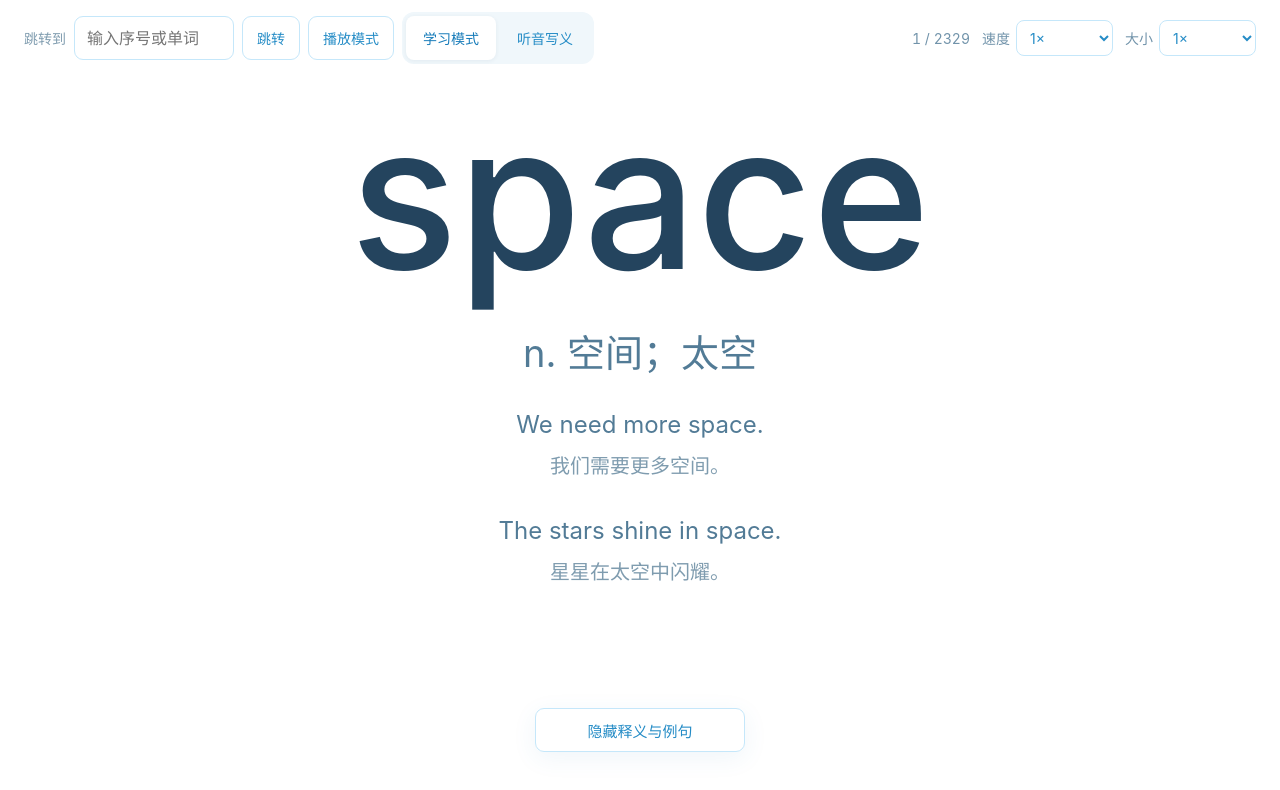
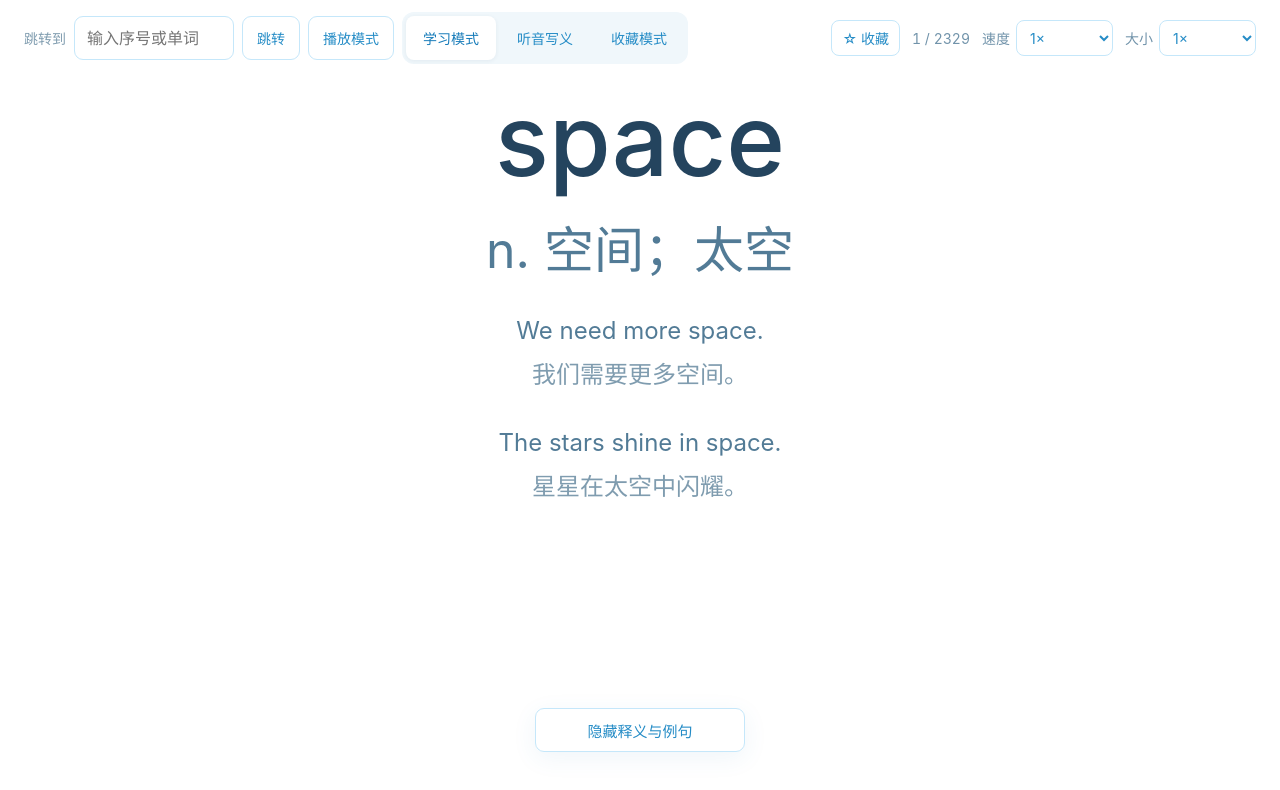
Before and after one commit to clearlove8888/Aword, a Vue app: page / in a window 1280 px wide. Both pictures are taken after a click on the button "显示中文释义与例句". Shown: the top 790 px of the page. Built offline with nearby package versions, Linux system fonts and the light colour scheme.

Commit message:
增加收藏模式

```diff
--- a/src/App.vue
+++ b/src/App.vue
@@ -3,8 +3,10 @@ import { computed, nextTick, onBeforeUnmount, onMounted, ref } from 'vue'
 import words from './data/words.json'
 import { isAnswerCorrect, meaningAnswers } from './answer-check.js'
 
+const wordById = new Map(words.map(word => [word.id, word]))
 const index = ref(0)
 const dictation = ref(false)
+const favoriteMode = ref(false)
 const answer = ref('')
 const answerInput = ref(null)
 const answerState = ref('idle')
@@ -13,7 +15,10 @@ const composing = ref(false)
 const audioMessage = ref('')
 const reviewWords = ref(new Set())
 const meaningStorageKey = 'aword-custom-meanings-v1'
+const favoriteStorageKey = 'aword-favorites-v1'
 const customMeanings = ref(readCustomMeanings())
+const favoriteIds = ref(readFavorites())
+const favoriteMessage = ref('')
 const editingMeaning = ref(false)
 const meaningDraft = ref('')
 const meaningEditor = ref(null)
@@ -26,6 +31,16 @@ function readCustomMeanings() {
     return Object.fromEntries(Object.entries(saved).filter(([, value]) => typeof value === 'string' && value.trim()))
   } catch {
     return {}
+  }
+}
+
+function readFavorites() {
+  try {
+    const saved = JSON.parse(localStorage.getItem(favoriteStorageKey) || '[]')
+    if (!Array.isArray(saved)) return []
+    return [...new Set(saved.filter(id => Number.isInteger(id) && wordById.has(id)))]
+  } catch {
+    return []
   }
 }
 let advanceTimer
@@ -47,18 +62,30 @@ function focusAnswer() {
   nextTick(() => answerInput.value?.focus({ preventScroll: true }))
 }
 
-function toggleDictation() {
+function switchMode(mode) {
+  const currentId = current.value?.id
   stopAudio()
   playMode.value = false
   playCount = 0
-  dictation.value = !dictation.value
+  dictation.value = mode === 'dictation'
+  favoriteMode.value = mode === 'favorites'
   if (audio) audio.loop = true
   touchEnabled = false
   resetQuestion()
+  favoriteMessage.value = ''
+
+  const nextWords = activeWords.value
+  const matchingIndex = nextWords.findIndex(word => word.id === currentId)
+  index.value = matchingIndex >= 0 ? matchingIndex : 0
+
   if (dictation.value) {
     playCurrent()
     focusAnswer()
   }
+}
+
+function toggleDictation() {
+  switchMode(dictation.value ? 'study' : 'dictation')
 }
 
 function nextQuestion() {
@@ -69,9 +96,10 @@ function nextQuestion() {
 
 function moveQuestion(step) {
   if (!dictation.value || editingMeaning.value) return
+  if (!activeWords.value.length) return
   stopAudio()
   playCount = 0
-  index.value = (index.value + step + words.length) % words.length
+  index.value = (index.value + step + activeWords.value.length) % activeWords.value.length
   resetQuestion()
   playCurrent()
   focusAnswer()
@@ -151,17 +179,32 @@ const textScaleOptions = [0.75, 1, 1.25, 1.5]
 let playCount = 0
 const jumpQuery = ref('')
 const jumpMessage = ref('')
+const favoriteWords = computed(() => favoriteIds.value.map(id => wordById.get(id)).filter(Boolean))
+const activeWords = computed(() => favoriteMode.value ? favoriteWords.value : words)
 const current = computed(() => {
-  const word = words[index.value]
+  const word = activeWords.value[index.value]
+  if (!word) return null
   return { ...word, meaning: customMeanings.value[word.word] ?? word.meaning }
 })
+const isCurrentFavorite = computed(() => current.value ? favoriteIds.value.includes(current.value.id) : false)
 const displayStyle = computed(() => ({
   '--quiz-word-size': `${84 * textScale.value}px`,
-  '--quiz-word-fit-size': `${180 / Math.max(current.value.word.length, 1)}cqi`,
+  '--quiz-word-fit-size': `${180 / Math.max(current.value?.word.length || 1, 1)}cqi`,
+  '--desktop-quiz-word-fit-size': `${90 / Math.max(current.value?.word.length || 1, 1)}cqi`,
   '--word-size': `${Math.min(
     18 * textScale.value,
-    165 / Math.max(current.value.word.length, 1),
+    165 / Math.max(current.value?.word.length || 1, 1),
   )}vw`,
+  '--desktop-word-size': `${Math.min(
+    18 * textScale.value,
+    165 / Math.max(current.value?.word.length || 1, 1),
+  ) * 0.5}vw`,
+  '--desktop-meaning-size': `${Math.min(
+    18 * textScale.value,
+    165 / Math.max(current.value?.word.length || 1, 1),
+  ) * 0.25}vw`,
+  '--desktop-quiz-word-size': `${84 * textScale.value * 0.5}px`,
+  '--desktop-quiz-meaning-size': `${84 * textScale.value * 0.25}px`,
   '--meaning-size': `${38 * textScale.value}px`,
   '--example-size': `${24 * textScale.value}px`,
   '--translation-size': `${20 * textScale.value}px`,
@@ -182,7 +225,7 @@ function stopAudio() {
 }
 
 async function playCurrent() {
-  if (!audio) return
+  if (!audio || !current.value) return
   const request = ++requestId
   audio.pause()
   playing.value = false
@@ -248,14 +291,15 @@ function handleAudioEnded() {
   playCount += 1
   if (playCount >= 5) {
     playCount = 0
-    index.value = (index.value + 1) % words.length
+    if (!activeWords.value.length) return
+    index.value = (index.value + 1) % activeWords.value.length
     revealed.value = false
   }
   playCurrent()
 }
 
 function togglePlayMode() {
-  if (dictation.value) return
+  if (dictation.value || !current.value) return
   playMode.value = !playMode.value
   playCount = 0
   stopAudio()
@@ -267,10 +311,10 @@ function jumpToTarget() {
   if (!query) return
   const numeric = /^\d+$/.test(query) ? Number(query) : null
   let targetIndex = numeric !== null
-    ? (numeric >= 1 && numeric <= words.length ? numeric - 1 : -1)
-    : words.findIndex((item) => item.word.toLowerCase() === query.toLowerCase())
+    ? (numeric >= 1 && numeric <= activeWords.value.length ? numeric - 1 : -1)
+    : activeWords.value.findIndex((item) => item.word.toLowerCase() === query.toLowerCase())
   if (targetIndex < 0) {
-    jumpMessage.value = numeric !== null ? `请输入 1-${words.length} 之间的序号` : '没有找到这个单词'
+    jumpMessage.value = numeric !== null ? `请输入 1-${activeWords.value.length} 之间的序号` : '当前列表中没有这个单词'
     return
   }
   const resume = playing.value
@@ -280,6 +324,7 @@ function jumpToTarget() {
   if (dictation.value) resetQuestion()
   revealed.value = false
   jumpMessage.value = ''
+  favoriteMessage.value = ''
   if (document.activeElement instanceof HTMLElement) document.activeElement.blur()
   if (dictation.value) {
     playCurrent()
@@ -289,12 +334,43 @@ function jumpToTarget() {
 
 function moveWord(step) {
   if (dictation.value) return
+  if (!activeWords.value.length) return
   const resume = playing.value
   stopAudio()
   playCount = 0
-  index.value = (index.value + step + words.length) % words.length
+  index.value = (index.value + step + activeWords.value.length) % activeWords.value.length
   revealed.value = false
+  favoriteMessage.value = ''
   if (resume || playMode.value) playCurrent()
+}
+
+function toggleFavorite() {
+  if (!current.value) return
+  const currentId = current.value.id
+  const removing = favoriteIds.value.includes(currentId)
+  const updated = removing
+    ? favoriteIds.value.filter(id => id !== currentId)
+    : [...favoriteIds.value, currentId]
+
+  try {
+    localStorage.setItem(favoriteStorageKey, JSON.stringify(updated))
+  } catch {
+    favoriteMessage.value = '浏览器未能保存收藏，请检查是否允许本地存储后重试。'
+    return
+  }
+
+  const resume = favoriteMode.value && (playing.value || playMode.value)
+  if (favoriteMode.value && removing) stopAudio()
+  favoriteIds.value = updated
+  favoriteMessage.value = removing ? '已取消收藏' : '已收藏当前单词'
+
+  if (favoriteMode.value && removing) {
+    index.value = Math.min(index.value, favoriteWords.value.length - 1)
+    if (index.value < 0) index.value = 0
+    revealed.value = false
+    if (!favoriteWords.value.length) playMode.value = false
+    else if (resume) playCurrent()
+  }
 }
 
 function handleTouchStart(event) {
@@ -419,7 +495,7 @@ onBeforeUnmount(() => {
     @click="handlePageClick"
   >
     <h1
-      v-if="!dictation"
+      v-if="!dictation && current"
       class="word-content"
       @click="handleWordClick"
       :title="playing ? '暂停播放' : '播放录音'"
@@ -427,19 +503,25 @@ onBeforeUnmount(() => {
     <header class="top-toolbar">
     <form class="jump-form" @submit.prevent="jumpToTarget">
       <label for="jump-query">跳转到</label>
-      <input id="jump-query" v-model="jumpQuery" type="text" inputmode="text" placeholder="输入序号或单词" autocomplete="off" />
-      <button type="submit">跳转</button>
-      <button type="button" class="mode-toggle" :disabled="dictation" :aria-pressed="playMode" @click="togglePlayMode">
+      <input id="jump-query" v-model="jumpQuery" type="text" inputmode="text" placeholder="输入序号或单词" autocomplete="off" :disabled="!current" />
+      <button type="submit" :disabled="!current">跳转</button>
+      <button type="button" class="mode-toggle" :disabled="dictation || !current" :aria-pressed="playMode" @click="togglePlayMode">
         {{ playMode ? '停止播放模式' : '播放模式' }}
       </button>
       <div class="study-mode" role="group" aria-label="学习模式">
-        <button type="button" :aria-pressed="!dictation" @click="dictation && toggleDictation()">学习模式</button>
-        <button type="button" :aria-pressed="dictation" @click="!dictation && toggleDictation()">听音写义</button>
+        <button type="button" :aria-pressed="!dictation && !favoriteMode" @click="switchMode('study')">学习模式</button>
+        <button type="button" :aria-pressed="dictation" @click="switchMode('dictation')">听音写义</button>
+        <button type="button" :aria-pressed="favoriteMode" @click="switchMode('favorites')">收藏模式</button>
       </div>
       <p v-if="jumpMessage" class="jump-message" role="status">{{ jumpMessage }}</p>
     </form>
     <div class="word-meta">
-      <span class="word-number">{{ index + 1 }} / {{ words.length }}</span>
+      <button type="button" class="favorite-toggle" :class="{ active: isCurrentFavorite }" :disabled="!current"
+        :aria-pressed="isCurrentFavorite" @click="toggleFavorite">
+        <span aria-hidden="true">{{ isCurrentFavorite ? '★' : '☆' }}</span>
+        {{ isCurrentFavorite ? '取消收藏' : '收藏' }}
+      </button>
+      <span class="word-number">{{ current ? index + 1 : 0 }} / {{ activeWords.length }}</span>
       <label class="speed-control">
         <span>速度</span>
         <select v-model.number="playbackRate" @change="updatePlaybackRate" aria-label="播放速度">
@@ -454,10 +536,15 @@ onBeforeUnmount(() => {
       </label>
     </div>
     </header>
-    <button v-if="!dictation" class="reveal-button" @click="revealed = !revealed">
+    <p v-if="favoriteMessage" class="favorite-message" role="status">{{ favoriteMessage }}</p>
+    <section v-if="favoriteMode && !current" class="empty-favorites" aria-live="polite">
+      <h1>暂无收藏单词</h1>
+      <p>切换到学习模式，在顶部点击“收藏”添加单词。</p>
+    </section>
+    <button v-if="!dictation && current" class="reveal-button" @click="revealed = !revealed">
       {{ revealed ? '隐藏释义与例句' : '显示中文释义与例句' }}
     </button>
-    <section v-if="dictation" class="dictation-panel">
+    <section v-if="dictation && current" class="dictation-panel">
       <div class="answer-context">
         <div class="quiz-prompt">
           <h1 class="word-content" @click="handleWordClick" :title="playing ? '暂停播放' : '播放录音'">{{ current.word }}</h1>
@@ -503,7 +590,7 @@ onBeforeUnmount(() => {
         </div>
       </div>
     </section>
-    <section v-if="!dictation && revealed" class="details" aria-live="polite">
+    <section v-if="!dictation && current && revealed" class="details" aria-live="polite">
       <p class="meaning">{{ current.meaning }}</p>
       <div class="examples">
         <div v-if="current.example" class="example">
--- a/src/style.css
+++ b/src/style.css
@@ -56,6 +56,38 @@ button, input, select { font: inherit; -webkit-tap-highlight-color: transparent;
 }
 
 .word-number { font-variant-numeric: tabular-nums; }
+.favorite-toggle {
+  min-height: 36px;
+  padding: 5px 10px;
+  border: 1px solid #c5e7fa;
+  border-radius: 8px;
+  color: #258cc6;
+  background: #fff;
+  white-space: nowrap;
+  cursor: pointer;
+}
+.favorite-toggle:hover { background: #edf8ff; }
+.favorite-toggle.active { color: #9a6411; border-color: #e8c36a; background: #fff9e8; }
+.favorite-toggle:disabled { opacity: .45; cursor: default; }
+.favorite-message {
+  order: 1;
+  min-height: 20px;
+  margin: -10px 0 10px;
+  color: #527b96;
+  font-size: 14px;
+}
+.empty-favorites {
+  order: 1;
+  flex: 1 1 auto;
+  display: grid;
+  place-content: center;
+  max-width: 440px;
+  padding: 24px;
+  text-align: center;
+  color: #527b96;
+}
+.empty-favorites h1 { margin: 0 0 10px; color: #24445e; font-size: 28px; letter-spacing: 0; }
+.empty-favorites p { margin: 0; line-height: 1.6; }
 .speed-control, .size-control { display: flex; align-items: center; gap: 6px; }
 .speed-control select, .size-control select {
   min-height: 36px;
@@ -310,3 +342,19 @@ button, input, select { font: inherit; -webkit-tap-highlight-color: transparent;
   .top-toolbar .study-mode { margin-left: auto; }
   .top-toolbar .word-meta { gap: 6px; font-size: 12px; }
 }
+
+@media (min-width: 901px) {
+  .word-content { font-size: min(var(--desktop-word-size), 120px, 12.5dvh); }
+  .dictation-page .word-content,
+  .dictation-page .quiz-prompt .word-content {
+    font-size: min(var(--desktop-quiz-word-size), var(--desktop-quiz-word-fit-size));
+  }
+  .meaning { font-size: min(var(--desktop-meaning-size), 60px, 6.25dvh); }
+  .dictation-page .meaning { font-size: var(--desktop-quiz-meaning-size); }
+  .example p + p { font-size: var(--example-size); }
+}
+
+@media (min-width: 901px) and (max-height: 620px) {
+  .word-content { font-size: min(var(--desktop-word-size), 48px, 10dvh); }
+  .details .meaning { font-size: min(var(--desktop-meaning-size), 24px, 5dvh); }
+}
```
Also changed, not shown: 1 other file (tests, documents, lock files or other folders).
